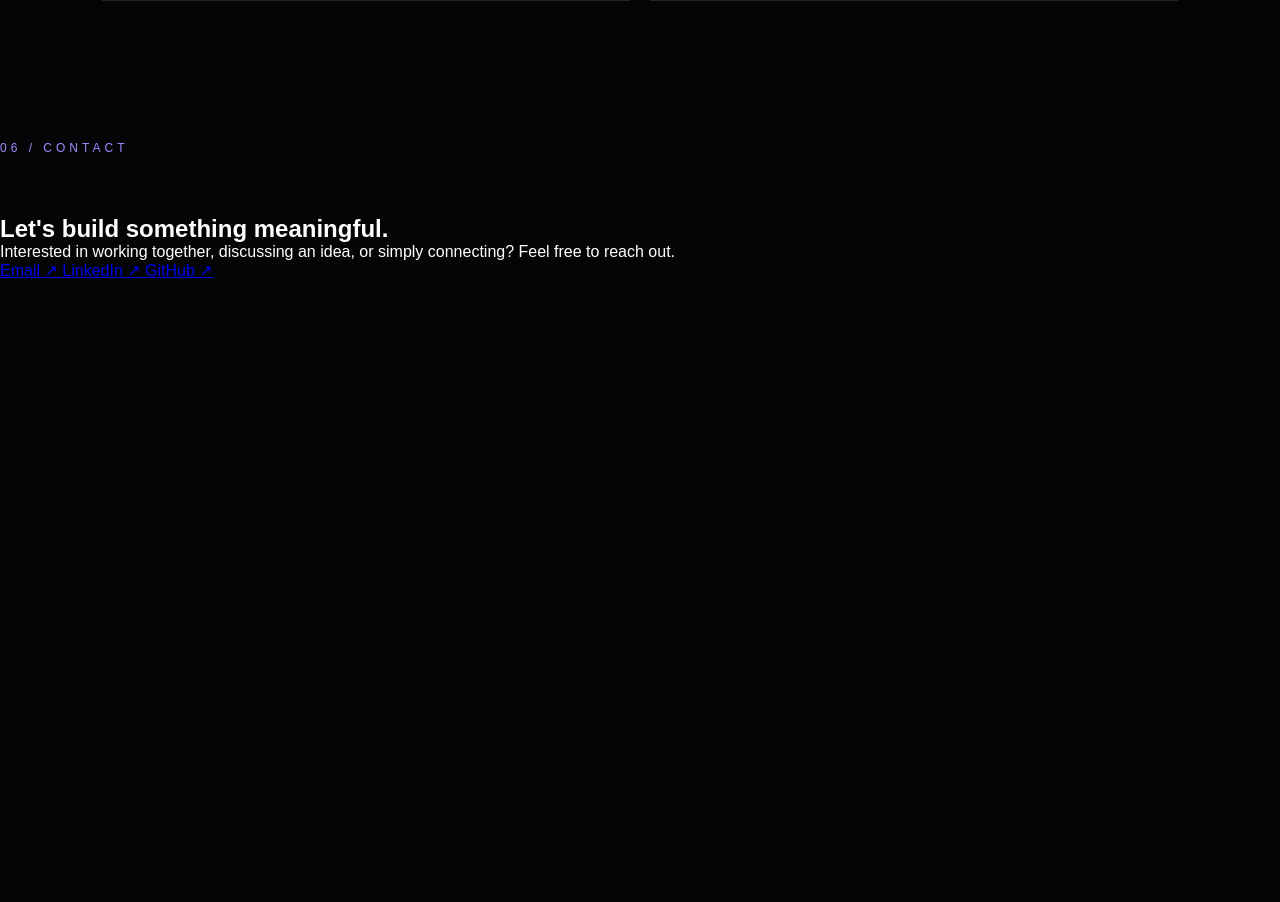
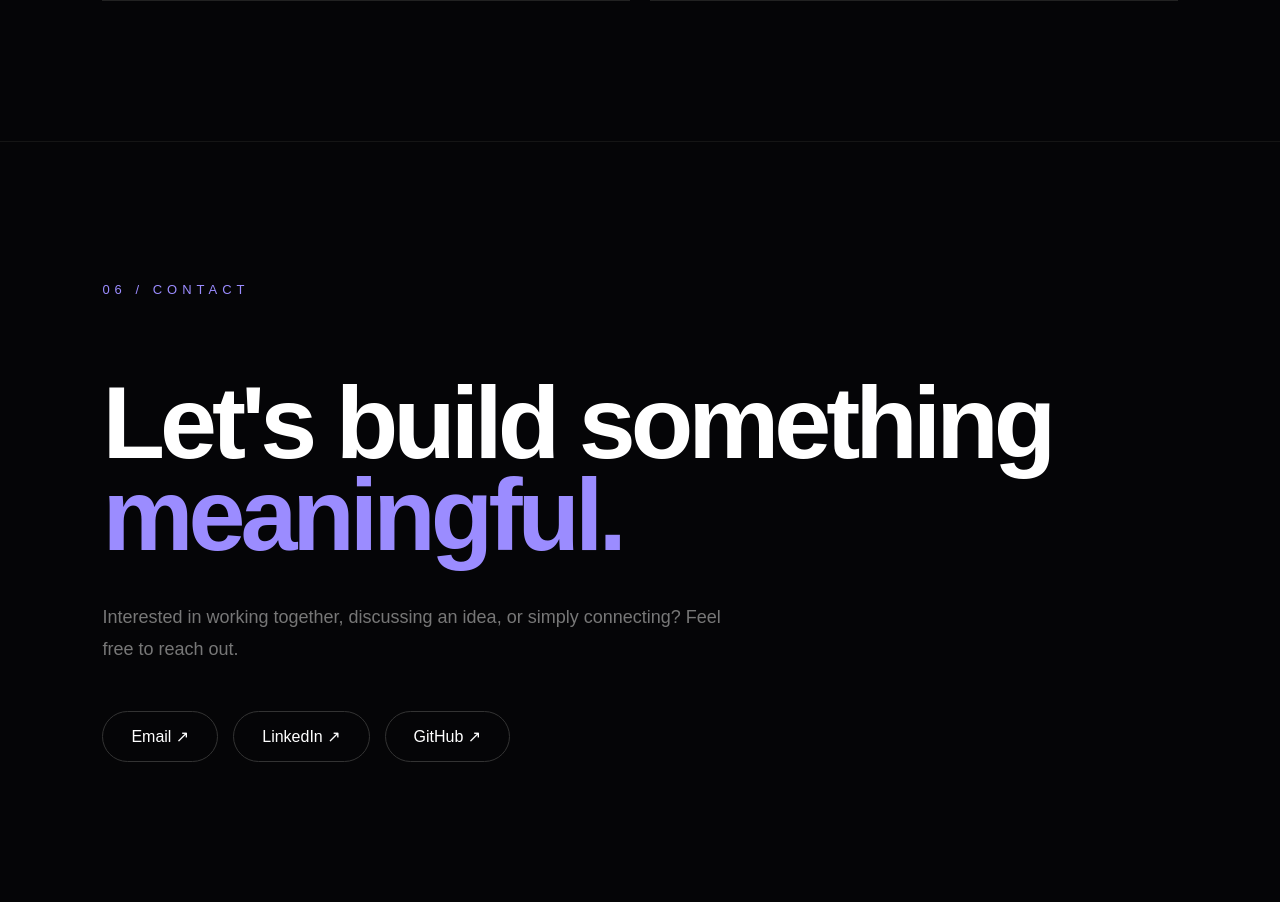
Before and after one commit to varshabejjanki1/varsha-portfolio, a Flask app: page / in a window 1280 px wide. Shown: the part 3733-4635 px from the top of the page. Before the commit the page ends 4011 px from the top, so only its background shows below. Run offline with Flask 3, Linux system fonts and the light colour scheme.

Commit message:
Fix contact section styling

```diff
--- a/static/css/style.css
+++ b/static/css/style.css
@@ -994,3 +994,63 @@ footer {
     border-color: #9b8cff;
     transform: translateY(-3px);
 }
+/* CONTACT FIX */
+
+#contact {
+    padding: 140px 8% !important;
+    min-height: 70vh;
+    border-top: 1px solid #151515;
+}
+
+#contact .section-label {
+    color: #9b8cff !important;
+    font-size: 13px !important;
+    letter-spacing: 5px !important;
+    margin-bottom: 80px !important;
+}
+
+#contact .contact-content {
+    max-width: 1000px !important;
+}
+
+#contact h2 {
+    font-size: clamp(55px, 8vw, 110px) !important;
+    line-height: 0.9 !important;
+    letter-spacing: -5px !important;
+    margin: 0 !important;
+    color: #ffffff !important;
+}
+
+#contact h2 span {
+    color: #9b8cff !important;
+}
+
+#contact p {
+    max-width: 650px !important;
+    color: #777777 !important;
+    font-size: 18px !important;
+    line-height: 1.8 !important;
+    margin-top: 40px !important;
+}
+
+#contact .contact-links {
+    display: flex !important;
+    gap: 15px !important;
+    margin-top: 45px !important;
+}
+
+#contact .contact-links a {
+    display: inline-block !important;
+    text-decoration: none !important;
+    color: #ffffff !important;
+    border: 1px solid #333333 !important;
+    padding: 15px 28px !important;
+    border-radius: 30px !important;
+    transition: all 0.3s ease !important;
+}
+
+#contact .contact-links a:hover {
+    color: #9b8cff !important;
+    border-color: #9b8cff !important;
+    transform: translateY(-3px);
+}
```
